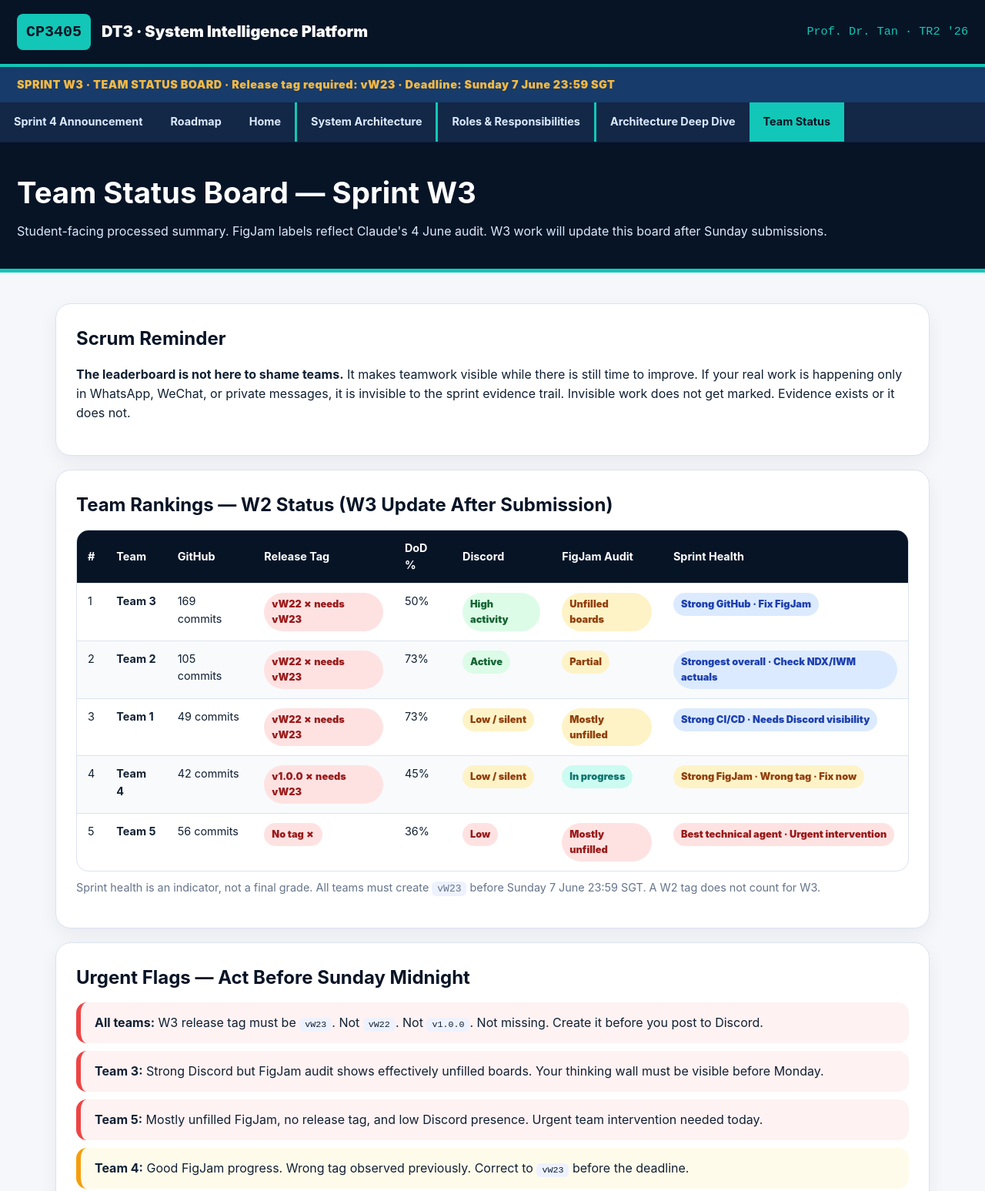
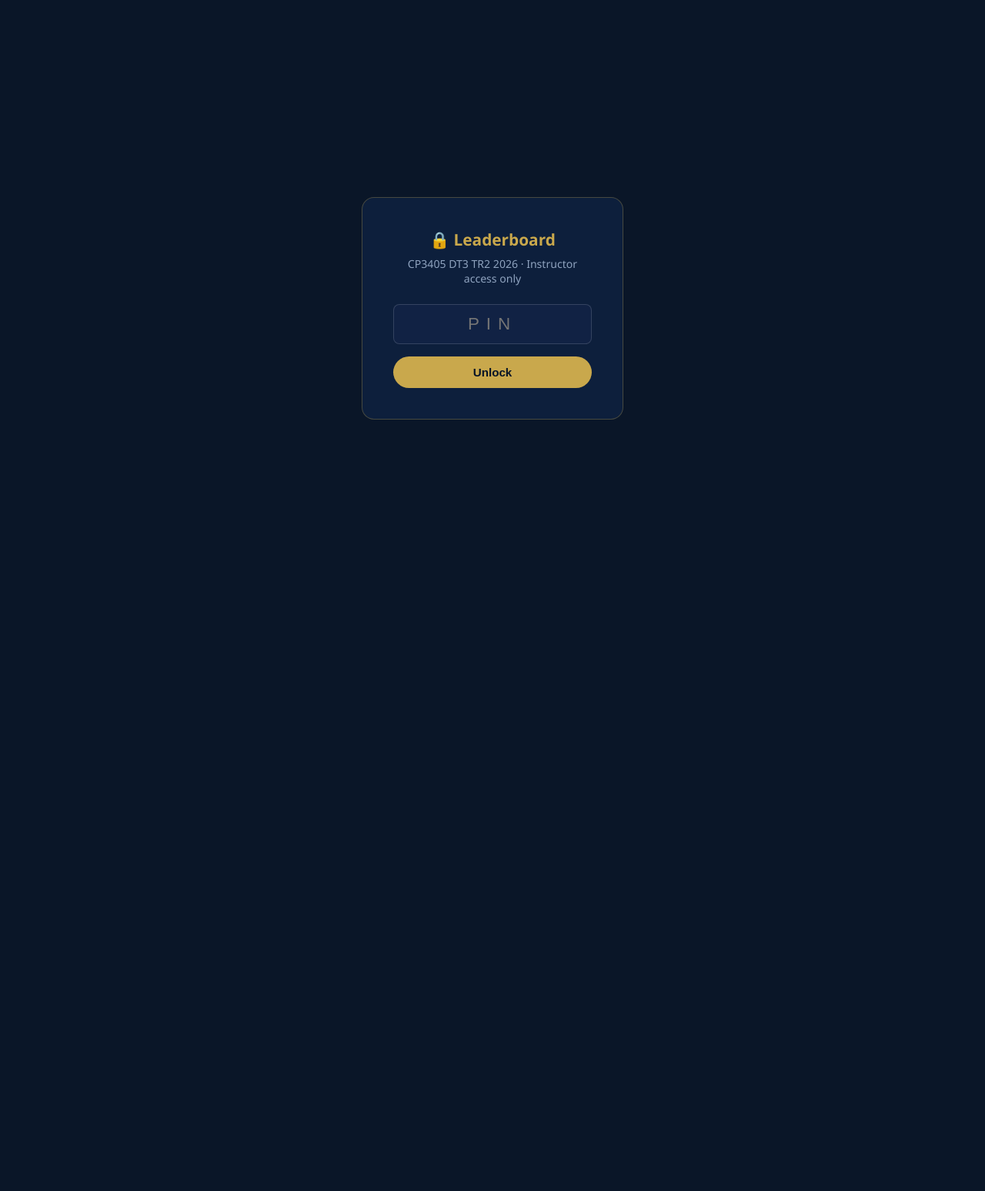
Before and after one commit to ProfDrTan/dt3-tr2-26-course-website, a plain HTML site: page leaderboard.html in a window 1280 px wide. Shown: the top 1547 px of the page at 77% size. After the commit the page ends 800 px from the top, so only its background shows below. Drawn offline with Linux system fonts and the light colour scheme.

Commit message:
fix: PIN-protect leaderboard — instructor eyes only

```diff
--- a/leaderboard.html
+++ b/leaderboard.html
@@ -3,153 +3,42 @@
 <head>
 <meta charset="utf-8">
 <meta name="viewport" content="width=device-width,initial-scale=1">
-<title>Team Status · CP3405 DT3</title>
+<title>Leaderboard · CP3405 DT3 TR2 2026</title>
 <style>
-*{box-sizing:border-box}
-body{margin:0;background:#f5f7fb;font-family:Inter,Segoe UI,Arial,sans-serif;color:#102033;line-height:1.55}
-a{color:#0f6fbd;text-decoration:none;font-weight:800}
-.top{background:#071426;color:#fff;border-bottom:4px solid #12c7b7;padding:18px 22px;display:flex;justify-content:space-between;gap:16px;align-items:center;flex-wrap:wrap}
-.brand{display:flex;gap:14px;align-items:center;font-weight:900;font-size:1.25rem}
-.badge{background:#12c7b7;color:#071426;padding:8px 12px;border-radius:8px;font-family:monospace}
-.prof{color:#12c7b7;font-family:monospace;font-size:.95rem}
-.ticker{background:#173b6a;color:#f5b942;font-weight:900;letter-spacing:.035em;white-space:nowrap;overflow:auto;padding:12px 22px;font-size:.9rem}
-.nav{display:flex;overflow:auto;background:#132747;border-bottom:1px solid #0f2040}
-.nav a{padding:14px 18px;color:#dbeafe;white-space:nowrap;font-weight:700;font-size:.9rem;transition:background .2s}
-.nav a:hover{background:#1e3a6e}
-.nav a.active{background:#12c7b7;color:#071426}
-.nav a.sys{border-left:3px solid #12c7b7}
-.hero{background:#071426;color:#fff;padding:36px 22px;border-bottom:5px solid #12c7b7}
-.hero h1{margin:0 0 8px;font-size:clamp(1.6rem,3vw,2.4rem)}
-.hero p{margin:0;color:#dbeafe;font-size:1rem}
-.main{max-width:1180px;margin:0 auto;padding:22px}
-.panel{background:#fff;border:1px solid #dbe3ef;border-radius:20px;padding:26px;margin:18px 0;box-shadow:0 8px 24px rgba(15,23,42,.06)}
-.panel h2{margin:0 0 14px;color:#071426}
-.flag{border-left:6px solid #f59e0b;background:#fffbeb;padding:14px 18px;border-radius:14px;margin:10px 0}
-.flag.danger{border-left-color:#ef4444;background:#fef2f2}
-.flag.ok{border-left-color:#10b981;background:#ecfdf5}
-table{width:100%;border-collapse:collapse;min-width:900px}
-.tablewrap{overflow:auto;border:1px solid #dbe3ef;border-radius:16px}
-th{background:#071426;color:white;text-align:left;padding:12px 14px;font-size:.9rem}
-td{border-top:1px solid #dbe3ef;padding:12px 14px;vertical-align:top;font-size:.9rem}
-tr:nth-child(even) td{background:#f8fafc}
-.pill{border-radius:999px;padding:5px 10px;font-size:.8rem;font-weight:900;display:inline-block}
-.p-blue{background:#dbeafe;color:#1e40af}
-.p-bad{background:#fee2e2;color:#991b1b}
-.p-ok{background:#dcfce7;color:#166534}
-.p-warn{background:#fef3c7;color:#92400e}
-.p-teal{background:#ccfbf1;color:#0f766e}
-code{background:#eef2ff;padding:2px 7px;border-radius:6px;font-family:monospace;font-size:.9em}
-.small{color:#64748b;font-size:.9rem}
-footer{text-align:center;color:#64748b;padding:36px 22px;border-top:1px solid #dbe3ef;margin-top:24px}
-@media(max-width:900px){.main{padding:12px}.nav a{padding:12px 14px}}
+:root{--navy:#0a1628;--navy-2:#0d1f3c;--gold:#c9a84c;--white:#f0f4fa;--muted:#8fa3bf;--danger:#e05c5c;--navy-3:#112244;}
+*{box-sizing:border-box;margin:0;padding:0;}
+body{background:var(--navy);color:var(--white);font-family:'Segoe UI',system-ui,sans-serif;display:flex;align-items:center;justify-content:center;min-height:100vh;padding:2rem;}
+.box{background:var(--navy-2);border:1px solid rgba(201,168,76,.3);border-radius:16px;padding:2.5rem;text-align:center;max-width:340px;width:100%;}
+h2{color:var(--gold);font-size:1.3rem;margin-bottom:.5rem;}
+p{color:var(--muted);font-size:.88rem;margin-bottom:1.5rem;}
+input{background:var(--navy-3);border:1px solid rgba(255,255,255,.15);border-radius:8px;color:var(--white);font-size:1.4rem;letter-spacing:.4em;padding:.75rem 1rem;text-align:center;width:100%;margin-bottom:1rem;outline:none;}
+input:focus{border-color:var(--gold);}
+button{background:var(--gold);color:#071426;font-weight:900;padding:.75rem;border-radius:99px;border:none;cursor:pointer;width:100%;font-size:.95rem;}
+.err{color:var(--danger);font-size:.82rem;margin-top:.5rem;display:none;}
 </style>
 </head>
 <body>
-
-<header class="top">
-  <div class="brand"><span class="badge">CP3405</span><span>DT3 · System Intelligence Platform</span></div>
-  <div class="prof">Prof. Dr. Tan · TR2 '26</div>
-</header>
-<div class="ticker">SPRINT W3 · TEAM STATUS BOARD · Release tag required: vW23 · Deadline: Sunday 7 June 23:59 SGT</div>
-<nav class="nav">
-  <a class="new" href="/sprint4/index.html">Sprint 4 Announcement</a>
-  <a class="new" href="/roadmap/index.html">Roadmap</a>
-  <a href="../index.html">Home</a>
-  <a class="sys" href="../system/index.html">System Architecture</a>
-  <a class="sys" href="../roles/index.html">Roles &amp; Responsibilities</a>
-  <a class="sys" href="../architecture/index.html">Architecture Deep Dive</a>
-  <a class="active" href="index.html">Team Status</a>
-
-</nav>
-
-<section class="hero">
-  <h1>Team Status Board — Sprint W3</h1>
-  <p>Student-facing processed summary. FigJam labels reflect Claude's 4 June audit. W3 work will update this board after Sunday submissions.</p>
-</section>
-
-<main class="main">
-
-<section class="panel">
-  <h2>Scrum Reminder</h2>
-  <p><strong>The leaderboard is not here to shame teams.</strong> It makes teamwork visible while there is still time to improve. If your real work is happening only in WhatsApp, WeChat, or private messages, it is invisible to the sprint evidence trail. Invisible work does not get marked. Evidence exists or it does not.</p>
-</section>
-
-<section class="panel">
-  <h2>Team Rankings — W2 Status (W3 Update After Submission)</h2>
-  <div class="tablewrap">
-    <table>
-      <thead>
-        <tr><th>#</th><th>Team</th><th>GitHub</th><th>Release Tag</th><th>DoD %</th><th>Discord</th><th>FigJam Audit</th><th>Sprint Health</th></tr>
-      </thead>
-      <tbody>
-        <tr>
-          <td>1</td>
-          <td><strong>Team 3</strong></td>
-          <td>169 commits</td>
-          <td><span class="pill p-bad">vW22 ✗ needs vW23</span></td>
-          <td>50%</td>
-          <td><span class="pill p-ok">High activity</span></td>
-          <td><span class="pill p-warn">Unfilled boards</span></td>
-          <td><span class="pill p-blue">Strong GitHub · Fix FigJam</span></td>
-        </tr>
-        <tr>
-          <td>2</td>
-          <td><strong>Team 2</strong></td>
-          <td>105 commits</td>
-          <td><span class="pill p-bad">vW22 ✗ needs vW23</span></td>
-          <td>73%</td>
-          <td><span class="pill p-ok">Active</span></td>
-          <td><span class="pill p-warn">Partial</span></td>
-          <td><span class="pill p-blue">Strongest overall · Check NDX/IWM actuals</span></td>
-        </tr>
-        <tr>
-          <td>3</td>
-          <td><strong>Team 1</strong></td>
-          <td>49 commits</td>
-          <td><span class="pill p-bad">vW22 ✗ needs vW23</span></td>
-          <td>73%</td>
-          <td><span class="pill p-warn">Low / silent</span></td>
-          <td><span class="pill p-warn">Mostly unfilled</span></td>
-          <td><span class="pill p-blue">Strong CI/CD · Needs Discord visibility</span></td>
-        </tr>
-        <tr>
-          <td>4</td>
-          <td><strong>Team 4</strong></td>
-          <td>42 commits</td>
-          <td><span class="pill p-bad">v1.0.0 ✗ needs vW23</span></td>
-          <td>45%</td>
-          <td><span class="pill p-warn">Low / silent</span></td>
-          <td><span class="pill p-teal">In progress</span></td>
-          <td><span class="pill p-warn">Strong FigJam · Wrong tag · Fix now</span></td>
-        </tr>
-        <tr>
-          <td>5</td>
-          <td><strong>Team 5</strong></td>
-          <td>56 commits</td>
-          <td><span class="pill p-bad">No tag ✗</span></td>
-          <td>36%</td>
-          <td><span class="pill p-bad">Low</span></td>
-          <td><span class="pill p-bad">Mostly unfilled</span></td>
-          <td><span class="pill p-bad">Best technical agent · Urgent intervention</span></td>
-        </tr>
-      </tbody>
-    </table>
-  </div>
-  <p class="small" style="margin-top:10px">Sprint health is an indicator, not a final grade. All teams must create <code>vW23</code> before Sunday 7 June 23:59 SGT. A W2 tag does not count for W3.</p>
-</section>
-
-<section class="panel">
-  <h2>Urgent Flags — Act Before Sunday Midnight</h2>
-  <div class="flag danger"><strong>All teams:</strong> W3 release tag must be <code>vW23</code>. Not <code>vW22</code>. Not <code>v1.0.0</code>. Not missing. Create it before you post to Discord.</div>
-  <div class="flag danger"><strong>Team 3:</strong> Strong Discord but FigJam audit shows effectively unfilled boards. Your thinking wall must be visible before Monday.</div>
-  <div class="flag danger"><strong>Team 5:</strong> Mostly unfilled FigJam, no release tag, and low Discord presence. Urgent team intervention needed today.</div>
-  <div class="flag"><strong>Team 4:</strong> Good FigJam progress. Wrong tag observed previously. Correct to <code>vW23</code> before the deadline.</div>
-  <div class="flag ok"><strong>Team 2:</strong> Strongest overall package. Verify NDX/IWM actuals — possible QQQ/RUT confusion in calibration data.</div>
-</section>
-
-</main>
-
-<footer></footer>
-
+<div class="box">
+  <h2>🔒 Leaderboard</h2>
+  <p>CP3405 DT3 TR2 2026 · Instructor access only</p>
+  <input type="password" id="pin" placeholder="PIN" maxlength="8"
+         onkeydown="if(event.key==='Enter')go()">
+  <button onclick="go()">Unlock</button>
+  <div class="err" id="err">Incorrect PIN.</div>
+</div>
+<script>
+function go(){
+  if(document.getElementById('pin').value.trim()==='3405'){
+    window.location.href='/leaderboard/index.html?pin=3405';
+  } else {
+    document.getElementById('err').style.display='block';
+    document.getElementById('pin').value='';
+  }
+}
+(function(){
+  const p=new URLSearchParams(location.search);
+  if(p.get('pin')==='3405') window.location.href='/leaderboard/index.html?pin=3405';
+})();
+</script>
 </body>
 </html>
```
